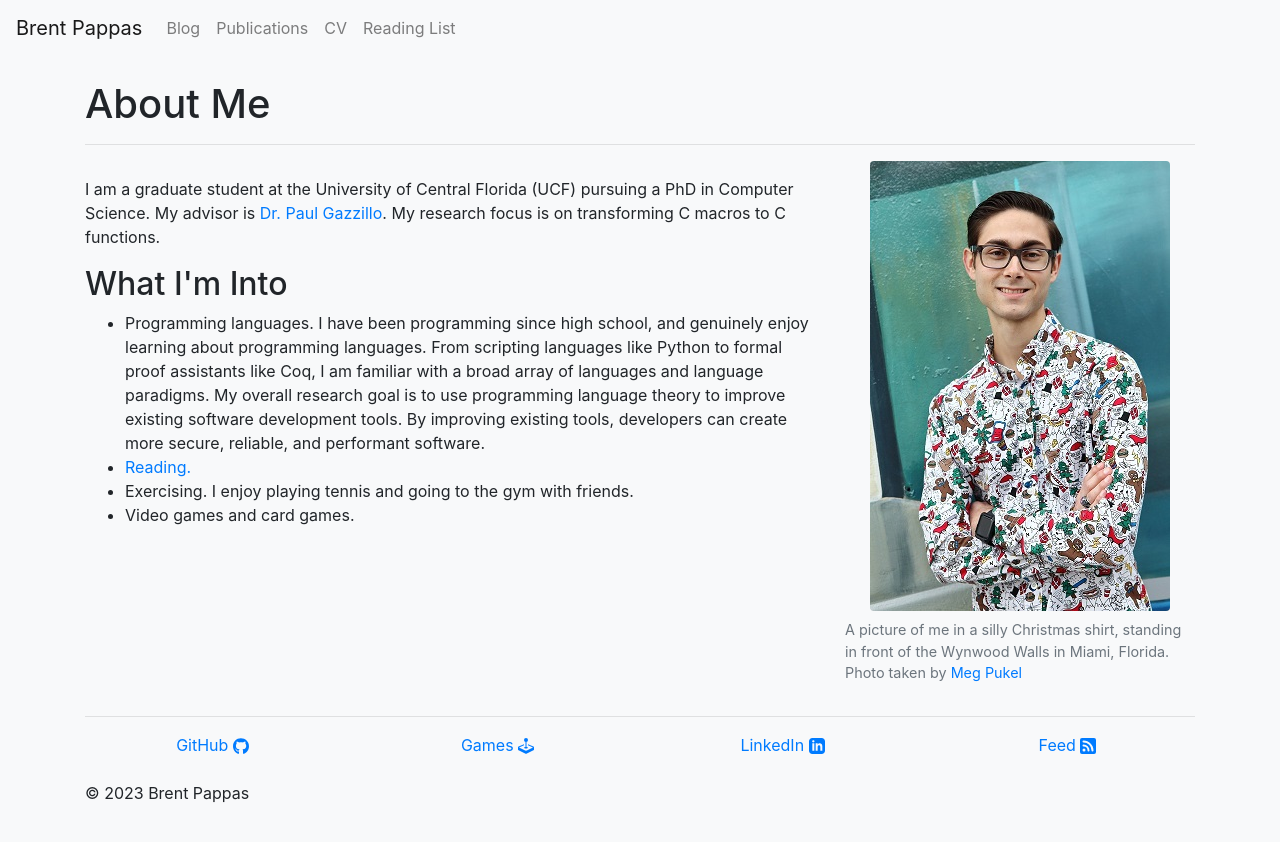
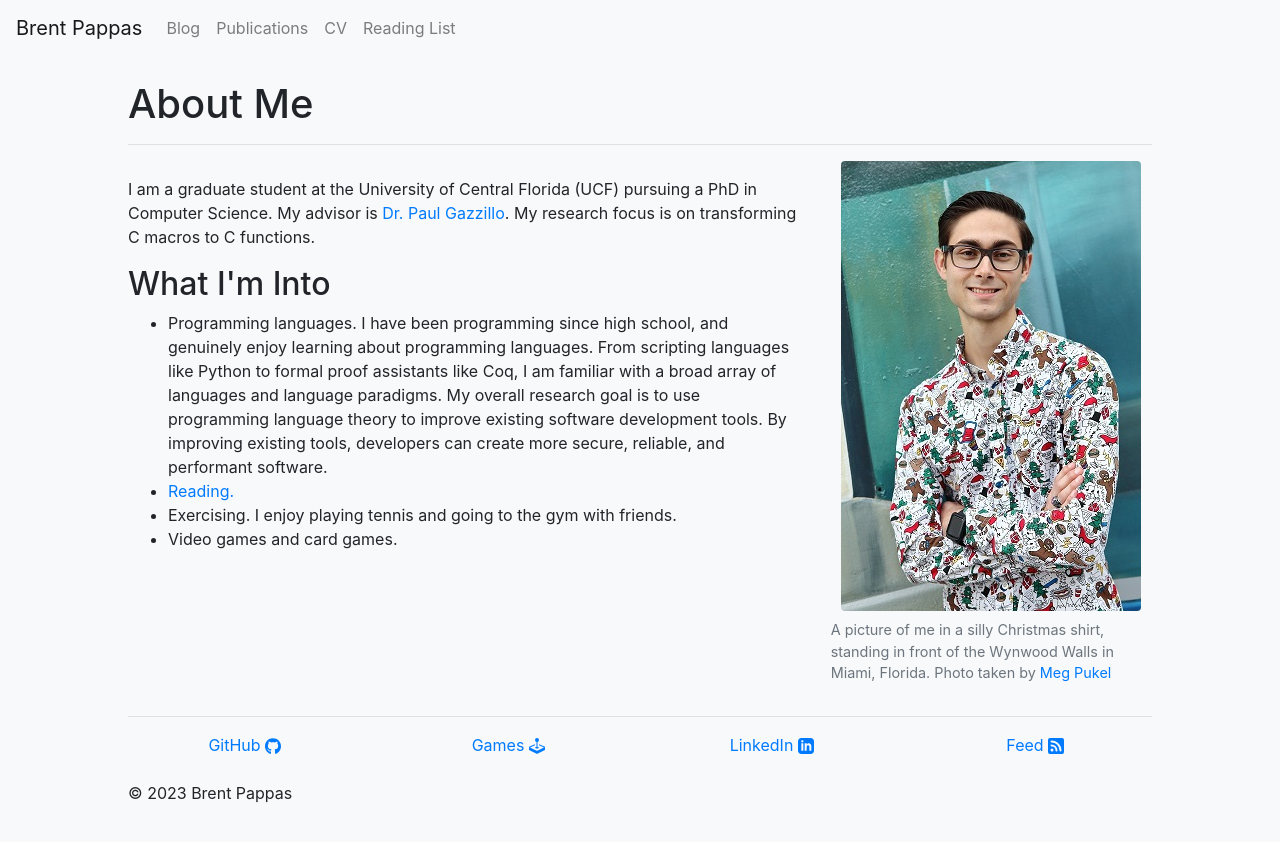
Before and after one commit to PappasBrent/pappasbrent.github.io, a Jekyll site: the page built from index.html, in a window 1280 px wide. Shown: the top 842 px of the page. Built offline with Jekyll 4.4.1, drawn with Linux system fonts in a browser that asks for light colours.

```diff
--- a/_layouts/default.html
+++ b/_layouts/default.html
@@ -6,7 +6,7 @@
 <body class="bg-light">
     {%- include header.html -%}
 
-    <div class="container-md">
+    <div style="width: 80%; margin: 0 auto;">
         <main>
             <h1> {{ page.title }} </h1>
             <hr>
```
